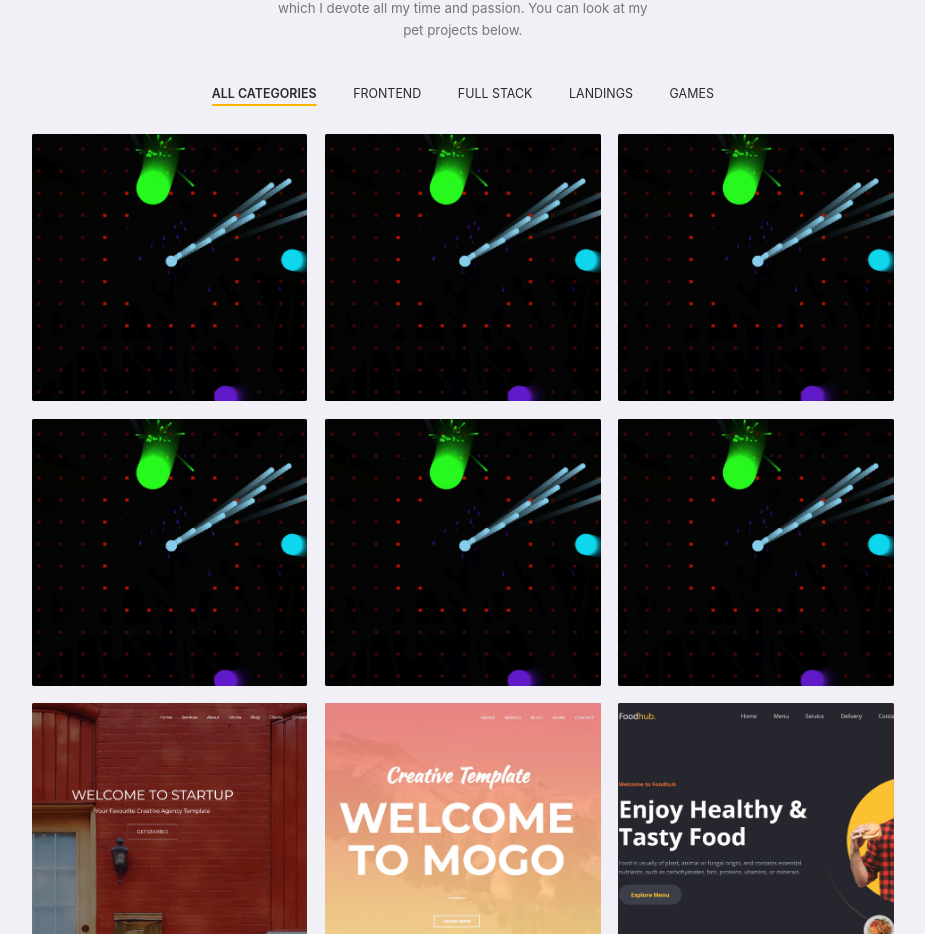
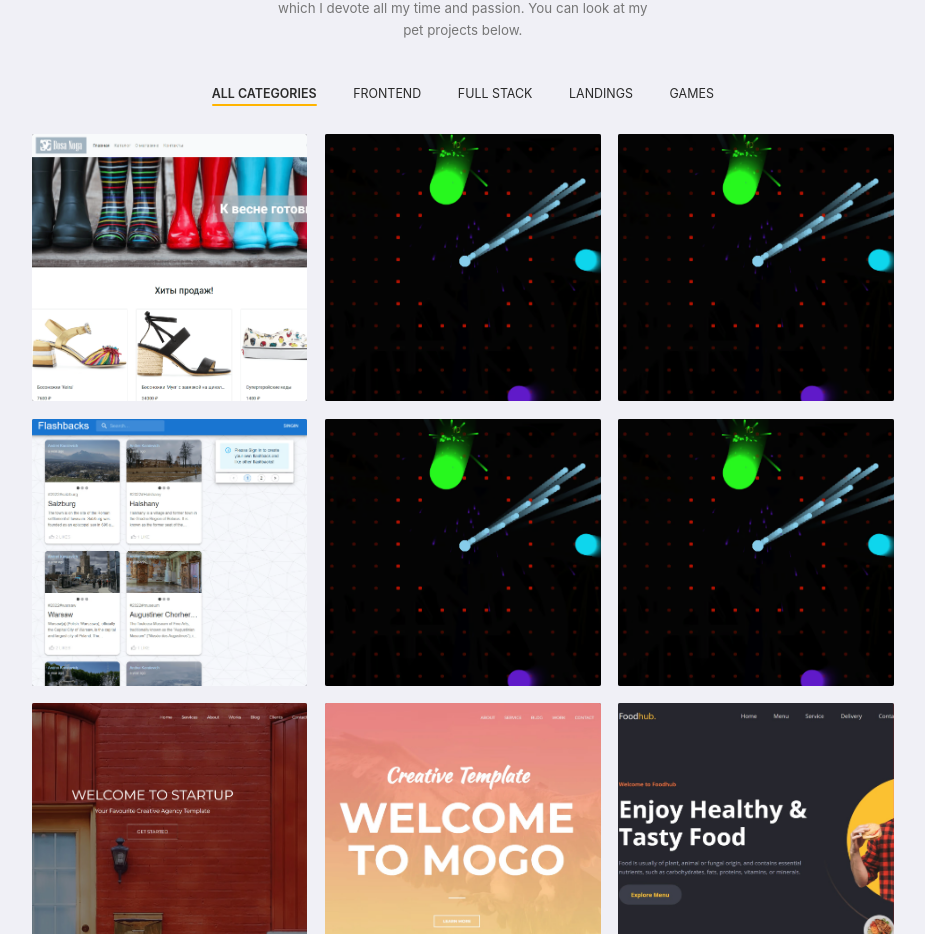
Before and after one commit to Karalevich/portfolio, a React (Create React App) app: page /home in a window 1280 px wide. Shown: the part 4718-5652 px from the top of the page, without its empty margins (266-1191 px from the left). Built offline with nearby package versions, Linux system fonts and the light colour scheme; no server answers.

Commit message:
add info about projects

```diff
--- a/src/components/Navbar/NavTabs/NavTabs.module.scss
+++ b/src/components/Navbar/NavTabs/NavTabs.module.scss
@@ -52,5 +52,4 @@
 }
 
 @media only screen and (min-width: 1024px) {
-
 }
--- a/src/components/Navbar/NavTabs/NavTabs.tsx
+++ b/src/components/Navbar/NavTabs/NavTabs.tsx
@@ -59,11 +59,7 @@ export const NavTabs: NavTabsComponent = ({
 
   return (
     <nav className={classnames(styles.nav, { [`${className}`]: className })}>
-      <Button
-        onClick={handleOpenLogin}
-        variant='contained'
-        className={styles.loginButton}
-      >
+      <Button onClick={handleOpenLogin} variant='contained' className={styles.loginButton}>
         {user ? 'Log Out' : 'Sign In'}
       </Button>
       <ThemeSwitcher handleSwitchTheme={handleSwitchTheme} isLightTheme={isLightTheme} />
--- a/src/constants/personalInfo.tsx
+++ b/src/constants/personalInfo.tsx
@@ -32,6 +32,8 @@ import friendlyDog from '../assets/img/portfolio/frendly-dog.avif'
 import spaceAdventure from '../assets/img/portfolio/spaceadventure.avif'
 import foodhub from '../assets/img/portfolio/foodhub.avif'
 import mogo from '../assets/img/portfolio/mogo.avif'
+import flashback from '../assets/img/portfolio/flashback.avif'
+import shoeSore from '../assets/img/portfolio/shoe.avif'
 import startup from '../assets/img/portfolio/startup.avif'
 import demandbase from '../assets/img/services/demandbase.avif'
 import nexon from '../assets/img/services/nexon.avif'
@@ -48,19 +50,19 @@ import { PostProps } from '../components/Home/Blog/types'
 import { ServicePageT } from '../components/Home/Services/ServicePage/types'
 
 export const SHARE = {
-  Linkedin: [<LinkedinIcon/>, 'https://www.linkedin.com/in/a112k/'],
-  Vkontakte: [<VkIcon/>, 'https://vk.com/id134399064'],
-  Facebook: [<FacebookIcon/>, 'https://vk.com/id134399064'],
-  Twitter: [<TwitterIcon/>, 'https://twitter.com/Korol1Andrei'],
+  Linkedin: [<LinkedinIcon />, 'https://www.linkedin.com/in/a112k/'],
+  Vkontakte: [<VkIcon />, 'https://vk.com/id134399064'],
+  Facebook: [<FacebookIcon />, 'https://vk.com/id134399064'],
+  Twitter: [<TwitterIcon />, 'https://twitter.com/Korol1Andrei'],
 }
 
 export const ICONS = {
-  Linkedin: [<LinkedinIcon/>, 'https://www.linkedin.com/in/a112k/'],
-  Github: [<GitHubIcon/>, 'https://github.com/AndreyKorolevich'],
-  Vkontakte: [<VkIcon/>, 'https://vk.com/id134399064'],
-  Facebook: [<FacebookIcon/>, 'https://vk.com/id134399064'],
-  Twitter: [<TwitterIcon/>, 'https://twitter.com/Korol1Andrei'],
-  Leetcode: [<LeetcodeIcon/>, 'https://leetcode.com/korolevich1994/'],
+  Linkedin: [<LinkedinIcon />, 'https://www.linkedin.com/in/a112k/'],
+  Github: [<GitHubIcon />, 'https://github.com/AndreyKorolevich'],
+  Vkontakte: [<VkIcon />, 'https://vk.com/id134399064'],
+  Facebook: [<FacebookIcon />, 'https://vk.com/id134399064'],
+  Twitter: [<TwitterIcon />, 'https://twitter.com/Korol1Andrei'],
+  Leetcode: [<LeetcodeIcon />, 'https://leetcode.com/korolevich1994/'],
 }
 
 export const INFO = {
@@ -360,7 +362,7 @@ export const RECOMMENDATIONS: Array<RecommendationProps> = [
       'by stakeholders, optimized userflows, internal tool updates, etc. Andrew is one of the most pleasant ' +
       'and positive co-workers that I have worked with, and I thoroughly enjoyed our time working on completing ' +
       'projects together! There were moments where our project scope increased or stakeholders led us to make an ' +
-      'unforeseen pivot, but none of that interfered with Andrew\'s ability to adapt quickly to the situation. ' +
+      "unforeseen pivot, but none of that interfered with Andrew's ability to adapt quickly to the situation. " +
       'No matter what was thrown his way, he always found a way to get the work done! If he noticed anything ' +
       'concerning, Andrew made sure that I was aware of it immediately so I could properly address the situation ' +
       'and mitigate any potential delays. It was a pleasure working with an excellent talent like Andrew, and ' +
@@ -376,7 +378,7 @@ export const RECOMMENDATIONS: Array<RecommendationProps> = [
       'by stakeholders, optimized userflows, internal tool updates, etc. Andrew is one of the most pleasant ' +
       'and positive co-workers that I have worked with, and I thoroughly enjoyed our time working on completing ' +
       'projects together! There were moments where our project scope increased or stakeholders led us to make an ' +
-      'unforeseen pivot, but none of that interfered with Andrew\'s ability to adapt quickly to the situation. ' +
+      "unforeseen pivot, but none of that interfered with Andrew's ability to adapt quickly to the situation. " +
       'No matter what was thrown his way, he always found a way to get the work done! If he noticed anything ' +
       'concerning, Andrew made sure that I was aware of it immediately so I could properly address the situation ' +
       'and mitigate any potential delays. It was a pleasure working with an excellent talent like Andrew, and ' +
@@ -392,7 +394,7 @@ export const RECOMMENDATIONS: Array<RecommendationProps> = [
       'by stakeholders, optimized userflows, internal tool updates, etc. Andrew is one of the most pleasant ' +
       'and positive co-workers that I have worked with, and I thoroughly enjoyed our time working on completing ' +
       'projects together! There were moments where our project scope increased or stakeholders led us to make an ' +
-      'unforeseen pivot, but none of that interfered with Andrew\'s ability to adapt quickly to the situation. ' +
+      "unforeseen pivot, but none of that interfered with Andrew's ability to adapt quickly to the situation. " +
       'No matter what was thrown his way, he always found a way to get the work done! If he noticed anything ' +
       'concerning, Andrew made sure that I was aware of it immediately so I could properly address the situation ' +
       'and mitigate any potential delays. It was a pleasure working with an excellent talent like Andrew, and ' +
@@ -408,7 +410,7 @@ export const RECOMMENDATIONS: Array<RecommendationProps> = [
       'by stakeholders, optimized userflows, internal tool updates, etc. Andrew is one of the most pleasant ' +
       'and positive co-workers that I have worked with, and I thoroughly enjoyed our time working on completing ' +
       'projects together! There were moments where our project scope increased or stakeholders led us to make an ' +
-      'unforeseen pivot, but none of that interfered with Andrew\'s ability to adapt quickly to the situation. ' +
+      "unforeseen pivot, but none of that interfered with Andrew's ability to adapt quickly to the situation. " +
       'No matter what was thrown his way, he always found a way to get the work done! If he noticed anything ' +
       'concerning, Andrew made sure that I was aware of it immediately so I could properly address the situation ' +
       'and mitigate any potential delays. It was a pleasure working with an excellent talent like Andrew, and ' +
@@ -424,7 +426,7 @@ export const RECOMMENDATIONS: Array<RecommendationProps> = [
       'by stakeholders, optimized userflows, internal tool updates, etc. Andrew is one of the most pleasant ' +
       'and positive co-workers that I have worked with, and I thoroughly enjoyed our time working on completing ' +
       'projects together! There were moments where our project scope increased or stakeholders led us to make an ' +
-      'unforeseen pivot, but none of that interfered with Andrew\'s ability to adapt quickly to the situation. ' +
+      "unforeseen pivot, but none of that interfered with Andrew's ability to adapt quickly to the situation. " +
       'No matter what was thrown his way, he always found a way to get the work done! If he noticed anything ' +
       'concerning, Andrew made sure that I was aware of it immediately so I could properly address the situation ' +
       'and mitigate any potential delays. It was a pleasure working with an excellent talent like Andrew, and ' +
@@ -510,14 +512,14 @@ export const EDUCATION_HISTORY = [
 export const PORTFOLIO: PortfolioT = {
   tabs: [...Object.values(PORTFOLIO_TOPIC)],
   projects: [
-    { name: 'placeholder', img: easyGame, linkDemo: '', linkRepo: '', topic: PORTFOLIO_TOPIC.FRONTEND },
+    { name: 'shoe store', img: shoeSore, linkDemo: 'https://dashing-cactus-8548d9.netlify.app/', linkRepo: 'https://github.com/AndreyKorolevich/shoe-store', topic: PORTFOLIO_TOPIC.FRONTEND },
     { name: 'placeholder', img: easyGame, linkDemo: '', linkRepo: '', topic: PORTFOLIO_TOPIC.FRONTEND },
     { name: 'placeholder', img: easyGame, linkDemo: '', linkRepo: '', topic: PORTFOLIO_TOPIC.FRONTEND },
     {
-      name: 'placeholder',
-      img: easyGame,
-      linkDemo: '',
-      linkRepo: '',
+      name: 'flashback',
+      img: flashback,
+      linkDemo: 'https://flashb.netlify.app',
+      linkRepo: 'https://github.com/AndreyKorolevich/Flashback-MERN-',
       topic: PORTFOLIO_TOPIC.FULL_STACK,
     },
     {
```
Also changed, not shown: src/assets/img/portfolio/flashback.avif (added), src/assets/img/portfolio/shoe.avif (added).
